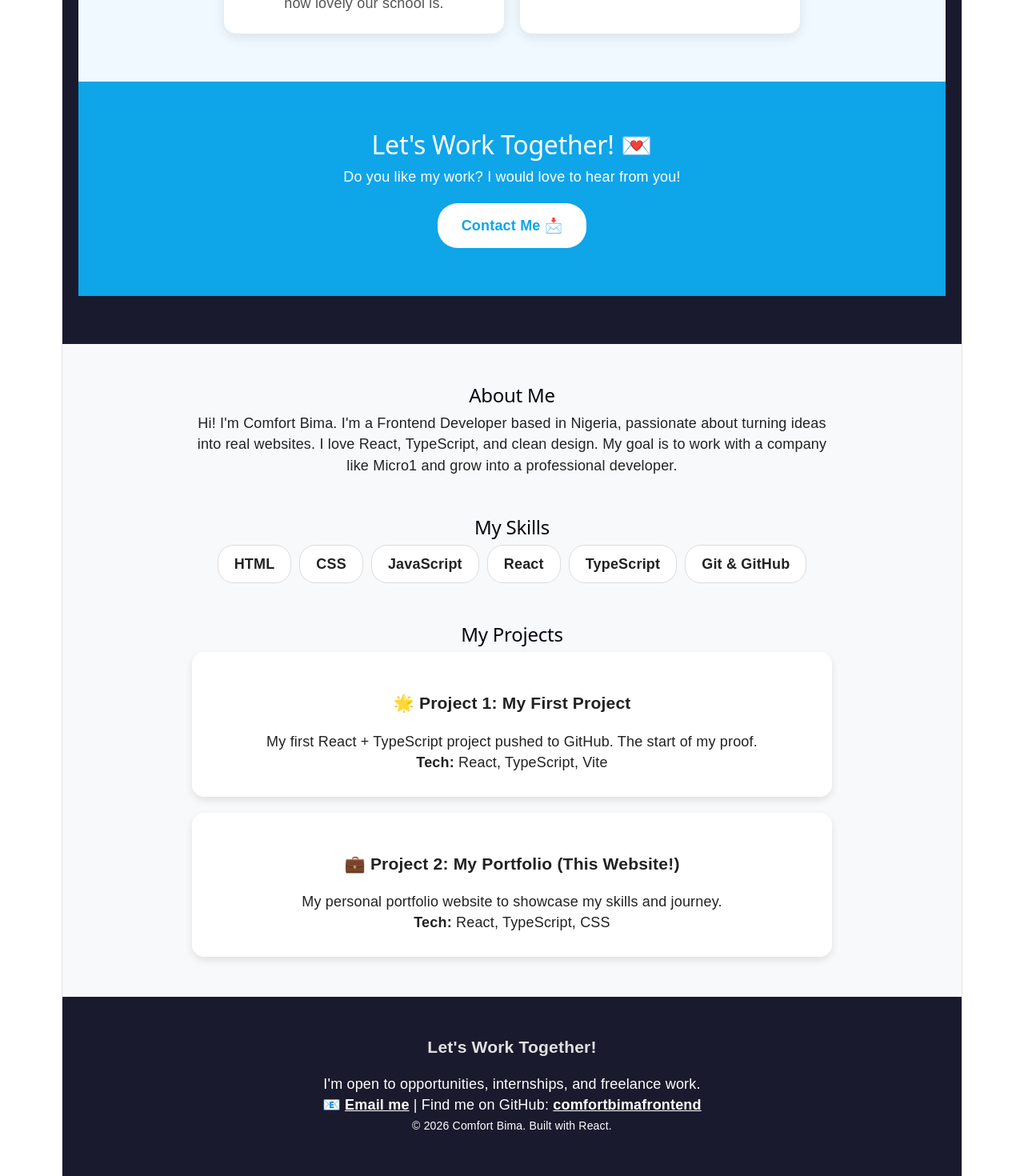
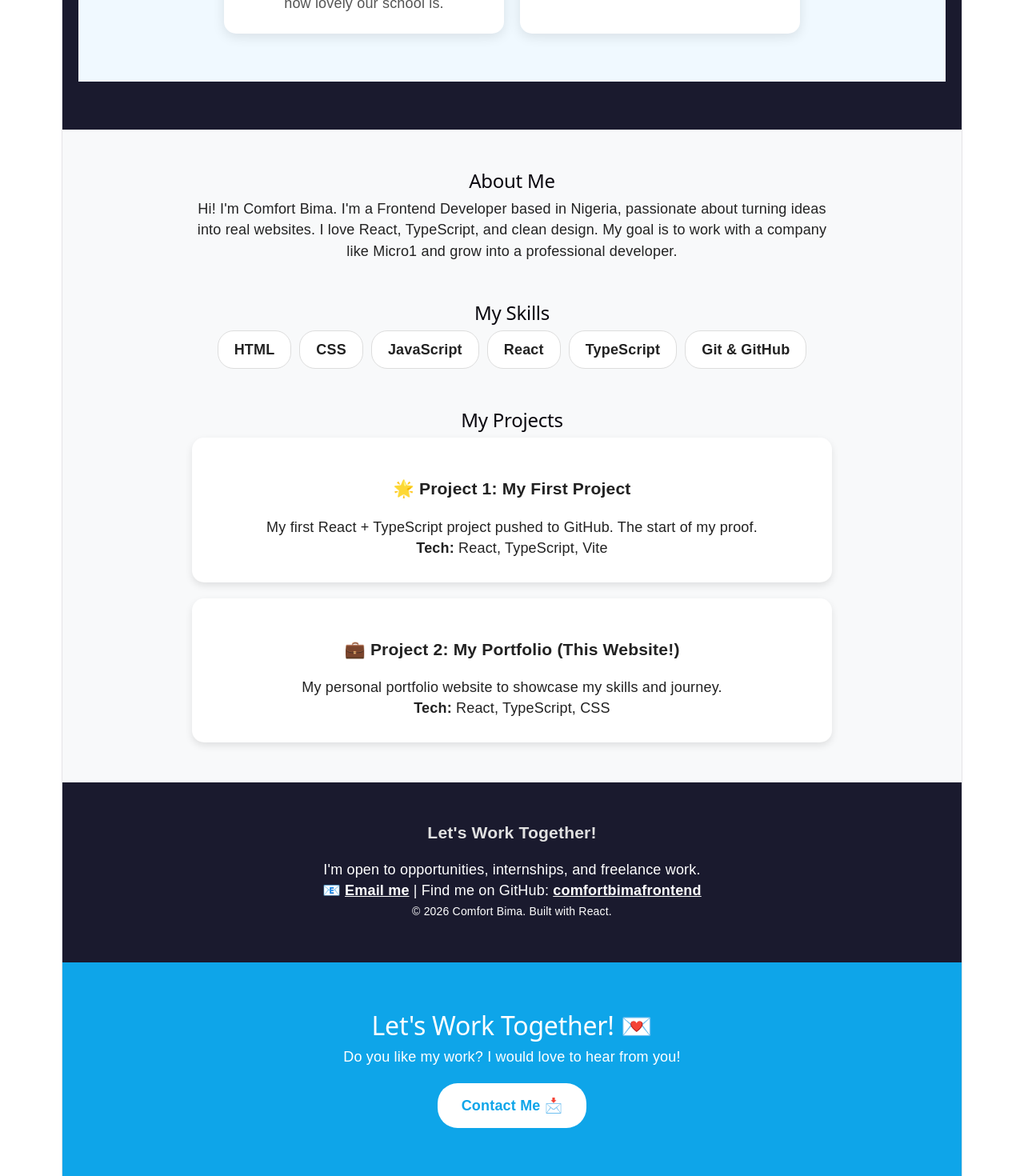
Before and after one commit to comfortbimafrontend/-my-first-project, a React (Vite) app: page / in a window 1280 px wide. Shown: the part 685-2155 px from the top of the page at 80% size. Built offline with nearby package versions, Linux system fonts and the light colour scheme.

Commit message:
Moved contact to bottom

```diff
--- a/src/App.tsx
+++ b/src/App.tsx
@@ -33,15 +33,7 @@ function App() {
 
   </div>
 </section>
-{/* CONTACT ME SECTION */}
-<section id="contact" style={{ padding: '60px 20px', background: '#0ea5e9', textAlign: 'center' }}>
-  <h2 style={{ fontSize: '32px', color: 'white' }}>Let's Work Together! 💌</h2>
-  <p style={{ color: 'white', fontSize: '18px' }}>Do you like my work? I would love to hear from you!</p>
 
-  <a href="bimadunamifson@gmail.com" style={{ display: 'inline-block', background: 'white', color: '#0ea5e9', padding: '15px 30px', borderRadius: '25px', fontWeight: 'bold', textDecoration: 'none', marginTop: '20px', fontSize: '18px' }}>
-    Contact Me 📩
-  </a>
-</section>
 
       </div>
 
@@ -88,6 +80,15 @@ function App() {
         <p style={{ fontSize: '14px', opacity: 1 }}>© 2026 Comfort Bima. Built with React.</p>
       </div>
 
+{/* CONTACT ME SECTION */}
+<section id="contact" style={{ padding: '60px 20px', background: '#0ea5e9', textAlign: 'center' }}>
+  <h2 style={{ fontSize: '32px', color: 'white' }}>Let's Work Together! 💌</h2>
+  <p style={{ color: 'white', fontSize: '18px' }}>Do you like my work? I would love to hear from you!</p>
+
+  <a href="bimadunamifson@gmail.com" style={{ display: 'inline-block', background: 'white', color: '#0ea5e9', padding: '15px 30px', borderRadius: '25px', fontWeight: 'bold', textDecoration: 'none', marginTop: '20px', fontSize: '18px' }}>
+    Contact Me 📩
+  </a>
+</section>
     </div>
   )
 }
```
